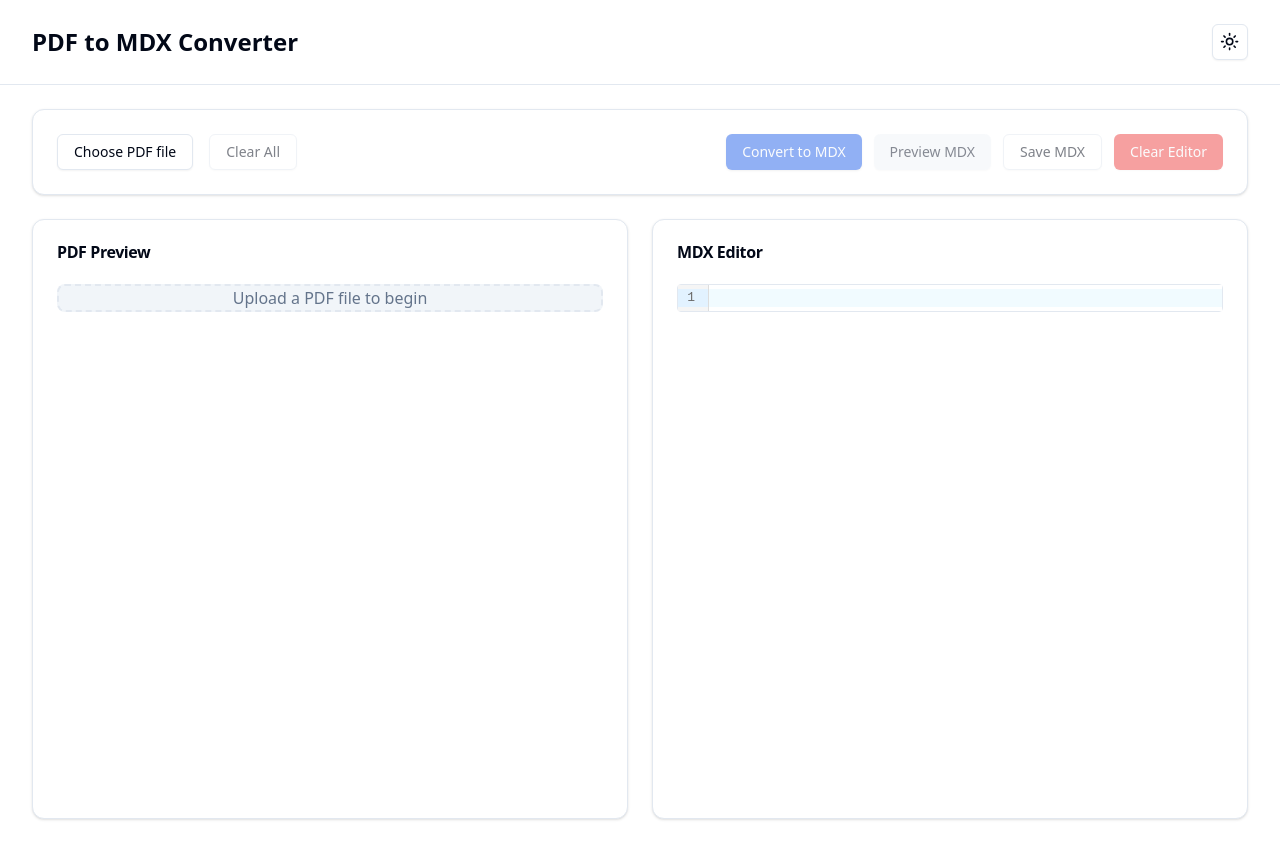
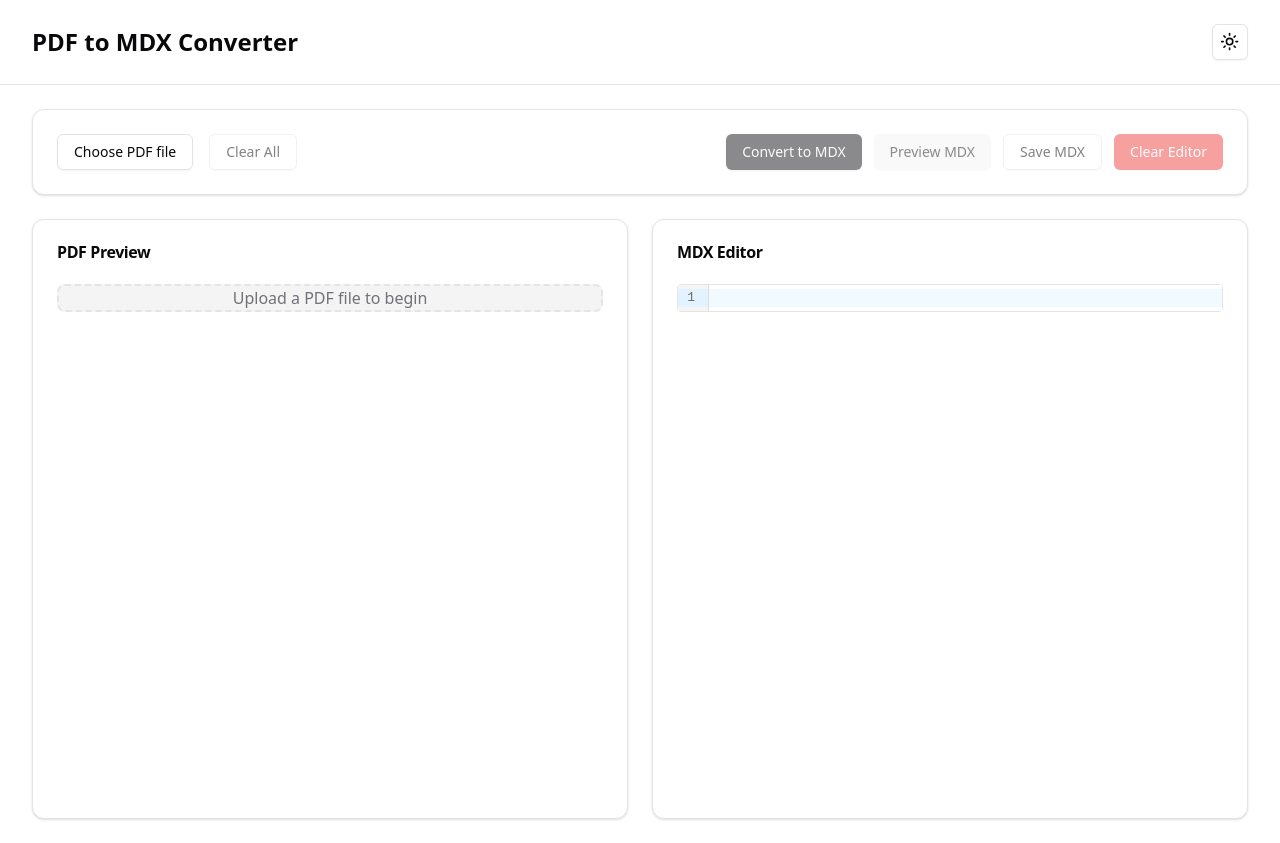
Before and after one commit to Traves-Theberge/pdf-to-mdx-converter, a Next.js app: page / in a window 1280 px wide. Built offline with nearby package versions, Linux system fonts and the light colour scheme.

Commit message:
Update theme to grayscale

```diff
--- a/src/styles/globals.css
+++ b/src/styles/globals.css
@@ -5,47 +5,47 @@
 @layer base {
   :root {
     --background: 0 0% 100%;
-    --foreground: 222.2 84% 4.9%;
+    --foreground: 240 10% 3.9%;
     --card: 0 0% 100%;
-    --card-foreground: 222.2 84% 4.9%;
+    --card-foreground: 240 10% 3.9%;
     --popover: 0 0% 100%;
-    --popover-foreground: 222.2 84% 4.9%;
-    --primary: 221.2 83.2% 53.3%;
-    --primary-foreground: 210 40% 98%;
-    --secondary: 210 40% 96.1%;
-    --secondary-foreground: 222.2 47.4% 11.2%;
-    --muted: 210 40% 96.1%;
-    --muted-foreground: 215.4 16.3% 46.9%;
-    --accent: 210 40% 96.1%;
-    --accent-foreground: 222.2 47.4% 11.2%;
+    --popover-foreground: 240 10% 3.9%;
+    --primary: 240 5.9% 10%;
+    --primary-foreground: 0 0% 98%;
+    --secondary: 240 4.8% 95.9%;
+    --secondary-foreground: 240 5.9% 10%;
+    --muted: 240 4.8% 95.9%;
+    --muted-foreground: 240 3.8% 46.1%;
+    --accent: 240 4.8% 95.9%;
+    --accent-foreground: 240 5.9% 10%;
     --destructive: 0 84.2% 60.2%;
-    --destructive-foreground: 210 40% 98%;
-    --border: 214.3 31.8% 91.4%;
-    --input: 214.3 31.8% 91.4%;
-    --ring: 221.2 83.2% 53.3%;
+    --destructive-foreground: 0 0% 98%;
+    --border: 240 5.9% 90%;
+    --input: 240 5.9% 90%;
+    --ring: 240 5.9% 10%;
     --radius: 0.5rem;
   }
 
   .dark {
-    --background: 222.2 84% 4.9%;
-    --foreground: 210 40% 98%;
-    --card: 222.2 84% 4.9%;
-    --card-foreground: 210 40% 98%;
-    --popover: 222.2 84% 4.9%;
-    --popover-foreground: 210 40% 98%;
-    --primary: 217.2 91.2% 59.8%;
-    --primary-foreground: 222.2 47.4% 11.2%;
-    --secondary: 217.2 32.6% 17.5%;
-    --secondary-foreground: 210 40% 98%;
-    --muted: 217.2 32.6% 17.5%;
-    --muted-foreground: 215 20.2% 65.1%;
-    --accent: 217.2 32.6% 17.5%;
-    --accent-foreground: 210 40% 98%;
+    --background: 240 10% 3.9%;
+    --foreground: 0 0% 98%;
+    --card: 240 10% 3.9%;
+    --card-foreground: 0 0% 98%;
+    --popover: 240 10% 3.9%;
+    --popover-foreground: 0 0% 98%;
+    --primary: 0 0% 98%;
+    --primary-foreground: 240 5.9% 10%;
+    --secondary: 240 3.7% 15.9%;
+    --secondary-foreground: 0 0% 98%;
+    --muted: 240 3.7% 15.9%;
+    --muted-foreground: 240 5% 64.9%;
+    --accent: 240 3.7% 15.9%;
+    --accent-foreground: 0 0% 98%;
     --destructive: 0 62.8% 30.6%;
-    --destructive-foreground: 210 40% 98%;
-    --border: 217.2 32.6% 17.5%;
-    --input: 217.2 32.6% 17.5%;
-    --ring: 224.3 76.3% 48%;
+    --destructive-foreground: 0 0% 98%;
+    --border: 240 3.7% 15.9%;
+    --input: 240 3.7% 15.9%;
+    --ring: 240 4.9% 83.9%;
   }
 }
 
@@ -57,3 +57,7 @@
     @apply bg-background text-foreground;
   }
 }
+
+.pdf-viewer {
+  @apply h-full overflow-hidden rounded-lg border;
+}
```
